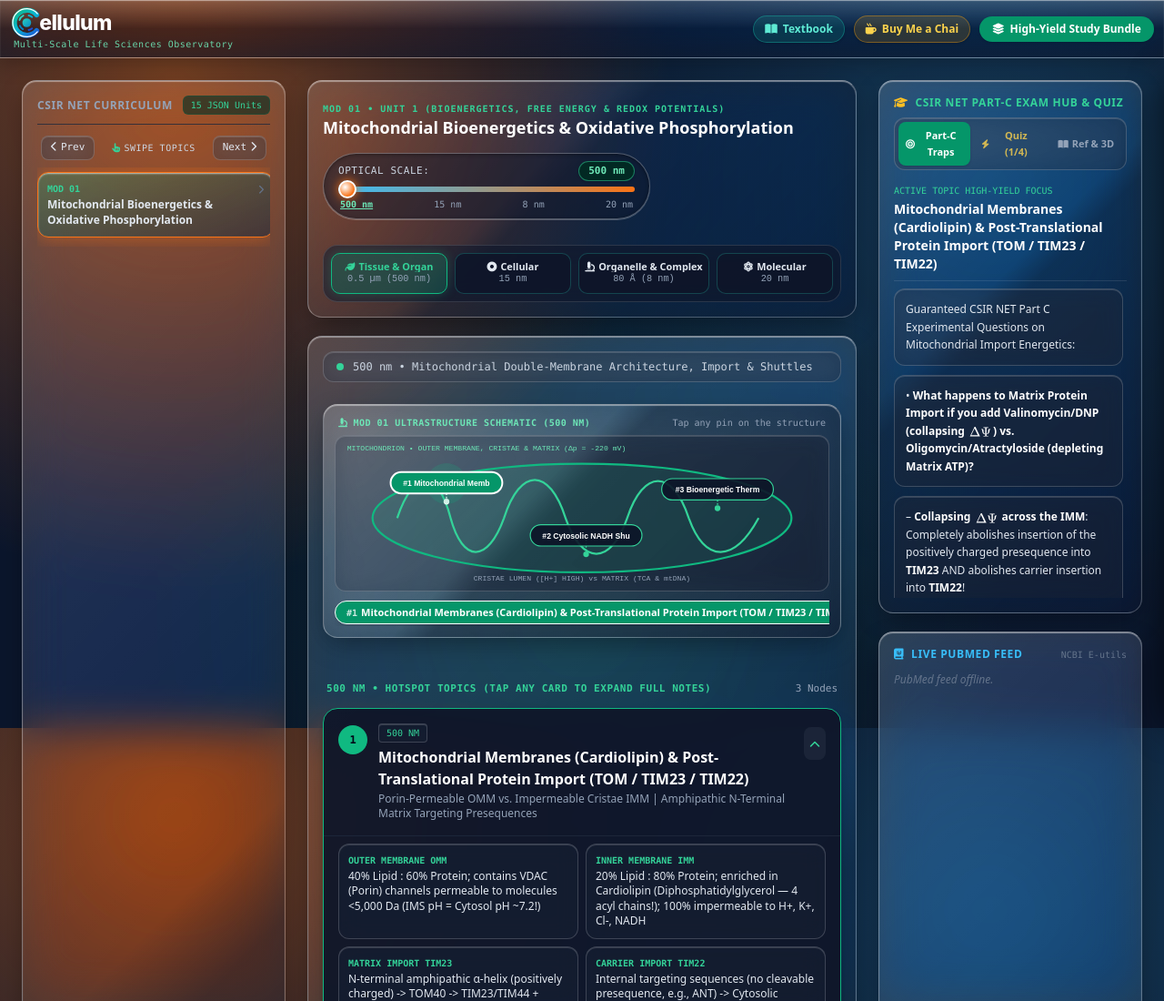
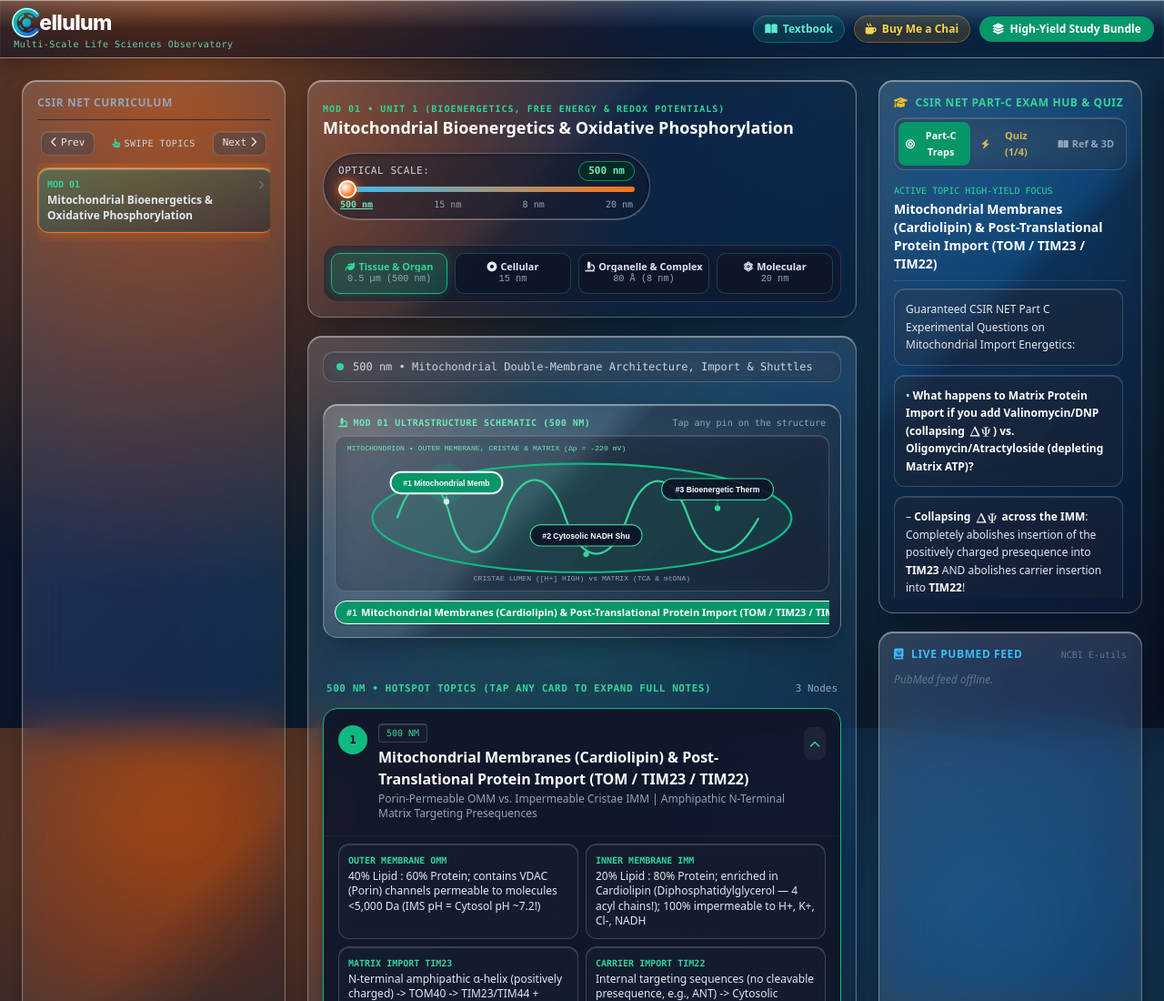
Before and after one commit to dibs93/Cellulum_01, a plain HTML site: page index.html in a window 1280 px wide. Shown: the top 1100 px of the page at 91% size. Drawn offline with nearby package versions, Linux system fonts and the light colour scheme; no server answers.

Commit message:
Update index.html

```diff
--- a/index.html
+++ b/index.html
@@ -451,7 +451,6 @@
         <div class="flex items-center justify-between mb-3 pb-2.5 border-b border-slate-800/80 shrink-0">
           <h2 class="text-xs font-bold uppercase tracking-wider text-emerald-400 lg:text-slate-400">CSIR NET Curriculum</h2>
           <div class="flex items-center space-x-2">
-            <span id="loadedModulesBadge" class="text-[10px] font-mono text-emerald-400 bg-emerald-950/60 px-2 py-0.5 rounded-md border border-emerald-800/40">15 JSON Units</span>
             <button onclick="closeMobileCurriculumDrawer()" class="lg:hidden w-7 h-7 rounded-full bg-slate-800/80 text-slate-300 hover:text-white flex items-center justify-center">
               <i class="fa-solid fa-xmark text-xs"></i>
             </button>
```
